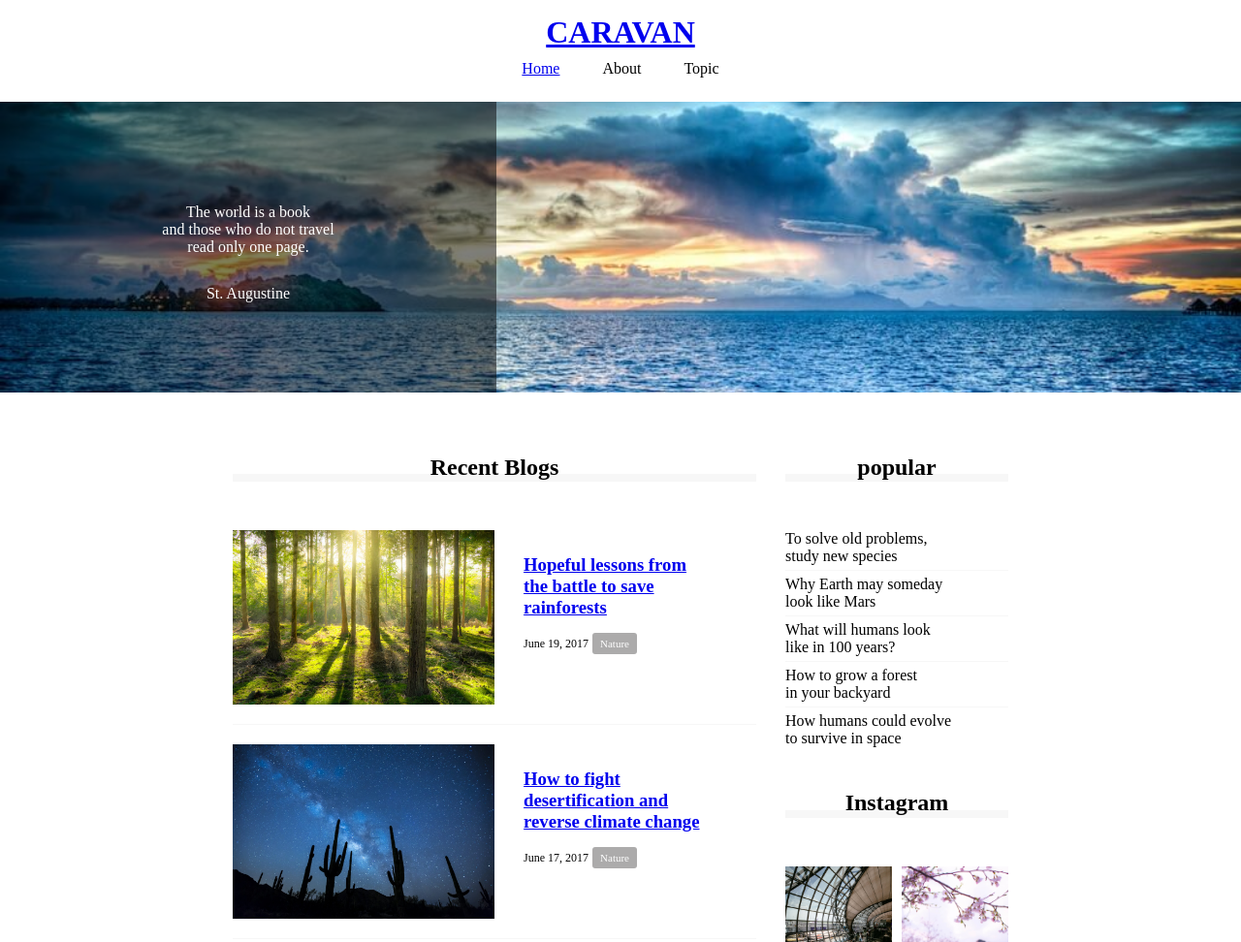
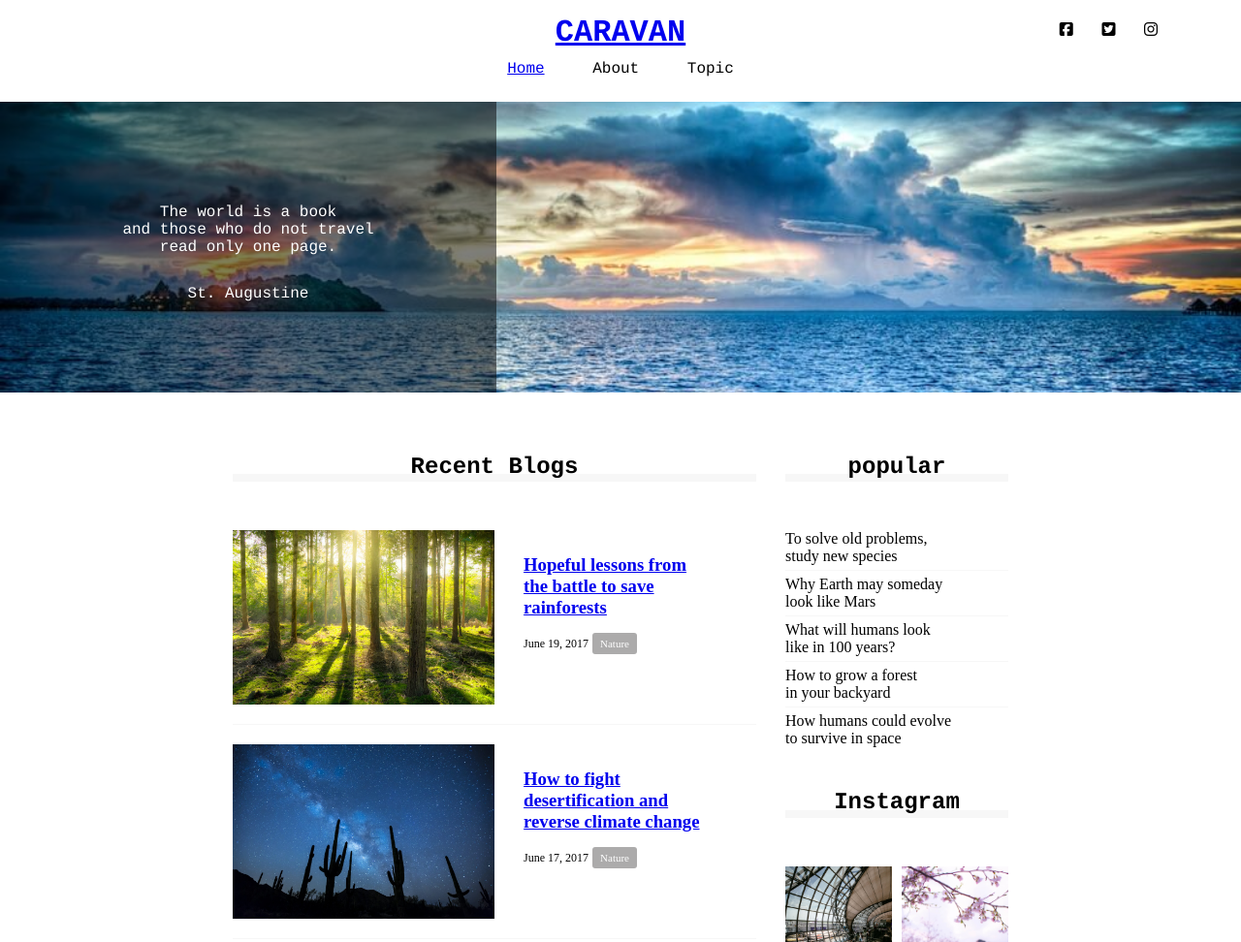
Before and after one commit to kokuniho/caravan, a plain HTML site: page index.html in a window 1280 px wide. Shown: the top 972 px of the page at 97% size. Drawn offline with Linux system fonts and the light colour scheme.

Commit message:
[finish]1-9

```diff
--- a/index.html
+++ b/index.html
@@ -2,7 +2,9 @@
 <html lang="ja">
 <head>
   <meta charset="UTF-8">
+  <script src="https://kit.fontawesome.com/79532bf183.js" crossorigin="anonymous"></script>
   <link rel="stylesheet" href="style.css" />
+
   <title>CARAVAN</title>
 </head>
 <body>
@@ -10,6 +12,13 @@
     <h1 class="heading">
       <a href="index.html">CARAVAN</a>
     </h1>
+    <div class="social">
+      <i class="fab fa-facebook-square"></i>
+      <i class="fab fa-twitter-square"></i>
+      <i class="fab fa-instagram"></i>
+
+    </div>
+
     <nav>
       <ul class="nav-list">
         <li class="nav-list-item"><a href="index.html">Home</a></li>
@@ -17,6 +26,8 @@
         <li class="nav-list-item">Topic</li>
       </ul>
     </nav>
+
+
   </header>
 
 
--- a/style.css
+++ b/style.css
@@ -2,6 +2,14 @@
   margin: 0;
   padding: 0;
   box-sizing: border-box;
+}
+
+header,
+nav,
+h2,
+.main-visual,
+footer {
+  font-family: Chalkduster, "Bradley Hand", Courier, "Segoe Print", sans-serif;
 }
 
 header {
@@ -9,6 +17,12 @@ header {
   padding: 15px 0;
   margin: 0 auto;
   text-align: center;
+  position: relative;
+}
+.social {
+  position: absolute;
+  top: 22px;
+  right: 22px;
 }
 header.heading {
   font-size: 32px;
@@ -24,7 +38,10 @@ header.heading {
   display: inline-block;
   margin: 0 20px;
 }
-
+.social i {
+  display: inline-block;
+  margin-left: 20px;
+}
 .main-visual {
   width: 100%;
   height: 300px;
```
